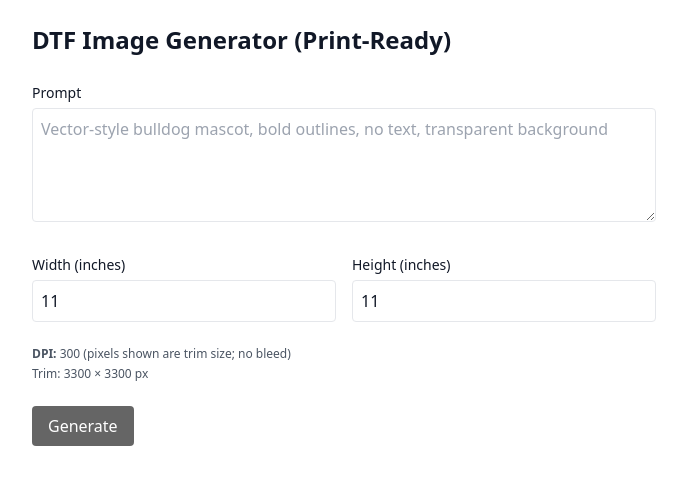
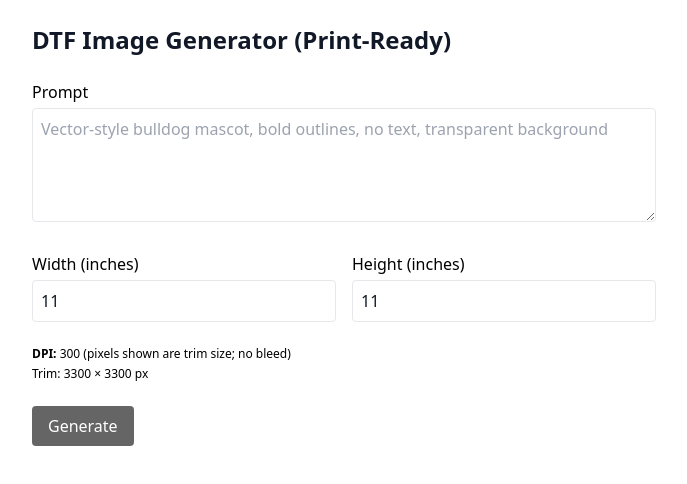
Before and after one commit to unrealcustomdesigns/dtf-mvp, a Next.js app: page / in a window 1280 px wide. Shown: the top 484 px of the page, without its empty margins (296-983 px from the left). Built offline with nearby package versions, Linux system fonts and the light colour scheme.

Commit message:
make text black

```diff
--- a/src/app/page.tsx
+++ b/src/app/page.tsx
@@ -66,7 +66,7 @@ export default function Home() {
       <h1 className="text-2xl font-semibold">DTF Image Generator (Print-Ready)</h1>
 
       <label className="block">
-        <span className="text-sm font-medium">Prompt</span>
+        <span className="text-black font-medium">Prompt</span>
         <textarea
           className="mt-1 w-full border rounded p-2"
           rows={4}
@@ -78,7 +78,7 @@ export default function Home() {
 
       <div className="grid grid-cols-2 gap-4">
         <label className="block">
-          <span className="text-sm font-medium">Width (inches)</span>
+          <span className="text-black font-medium">Width (inches)</span>
           <input
             type="number"
             min={1}
@@ -89,7 +89,7 @@ export default function Home() {
           />
         </label>
         <label className="block">
-          <span className="text-sm font-medium">Height (inches)</span>
+          <span className="text-black font-medium">Height (inches)</span>
           <input
             type="number"
             min={1}
@@ -101,7 +101,7 @@ export default function Home() {
         </label>
       </div>
 
-     <div className="text-xs text-gray-600">
+     <div className="text-xs text-black">
   <div><strong>DPI:</strong> 300 (pixels shown are trim size; no bleed)</div>
   <div className="mt-1">
     Trim: {px(widthIn)} × {px(heightIn)} px
```
